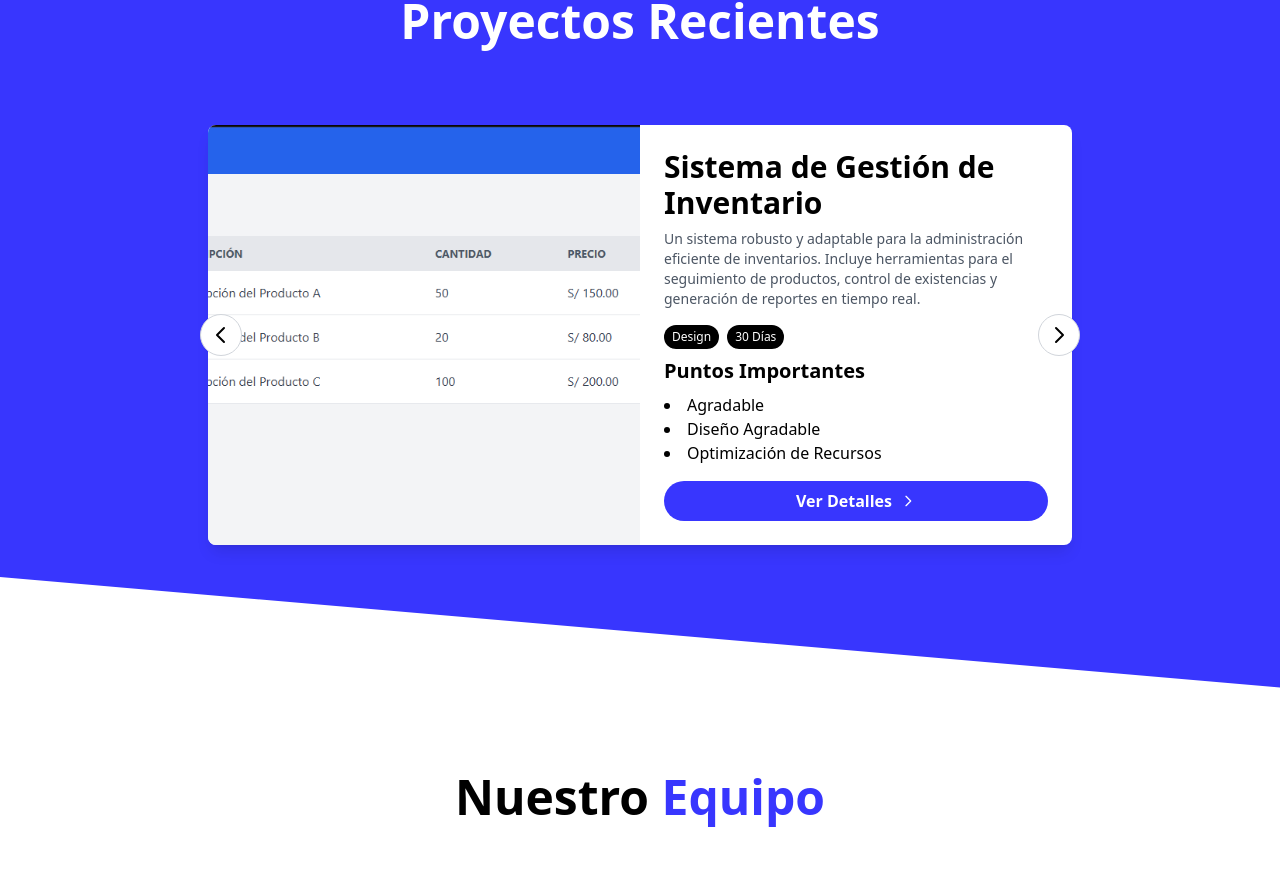
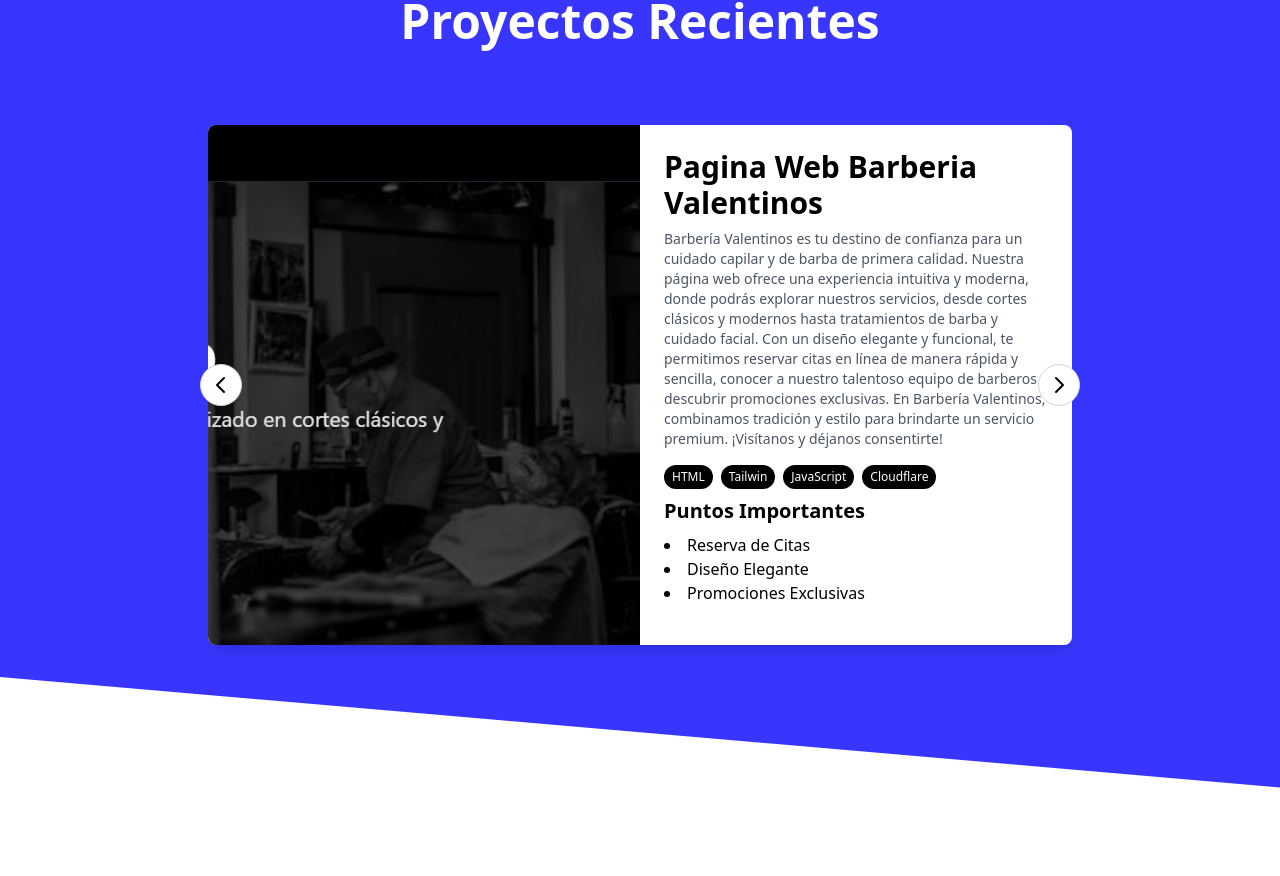
Before and after one commit to BarretoPalacios/Web-Empresa-BBS, a React (Vite) app: page / in a window 1280 px wide. Shown: the part 1899-2775 px from the top of the page. Built offline with nearby package versions, Linux system fonts and the light colour scheme; a web font is replaced by a local one.

Commit message:
pagina actualizada 05-03-2025

```diff
--- a/src/component/Carrusel.jsx
+++ b/src/component/Carrusel.jsx
@@ -3,25 +3,32 @@
 const Carrusel = () => {
   const projects = [
     {
-      "title": "Sistema de Convenios",
-      "description": "Una plataforma para gestionar y facilitar los convenios entre diferentes entidades, optimizando el control de inventario y reduciendo el margen de error en conteos y registros.",
-      "tags": ["Sitio Web", "47 Días"],
-      "important": ["Agradable", "Optimizaciones de Tiempo", "Diseño Agradable"],
-      "image": "/imgs/projecto1.png"
+      "title": "Sitio Web de Sistemas contra Incendios",
+      "description": "El proyecto 'Sitio Web de Sistemas contra Incendios' consiste en el desarrollo de una plataforma digital informativa y funcional dedicada a la promoción, venta y asesoría de sistemas de prevención y protección contra incendios. El sitio incluirá catálogos de productos, guías de instalación, normativas de seguridad, y un apartado de contacto para consultas técnicas. Su objetivo es ser una herramienta clave para profesionales y empresas del sector, ofreciendo soluciones integrales y actualizadas en materia de seguridad contra incendios.",
+      "tags": ["React Vite", "Tailwin", "Cloudflare"],
+      "important": ["Catálogos de Productos", "Guías de Instalación", "Normativas de Seguridad"],
+      "image": "/imgs/projects/image.png"
     },
     {
-      "title": "Sistema de Gestión de Inventario",
-      "description": "Un sistema robusto y adaptable para la administración eficiente de inventarios. Incluye herramientas para el seguimiento de productos, control de existencias y generación de reportes en tiempo real.",
-      "tags": ["Design", "30 Días"],
-      "important": ["Agradable", "Diseño Agradable", "Optimización de Recursos"],
-      "image": "/imgs/projecto2.png"
+      "title": "Pagina Web Barberia Valentinos",
+      "description": "Barbería Valentinos es tu destino de confianza para un cuidado capilar y de barba de primera calidad. Nuestra página web ofrece una experiencia intuitiva y moderna, donde podrás explorar nuestros servicios, desde cortes clásicos y modernos hasta tratamientos de barba y cuidado facial. Con un diseño elegante y funcional, te permitimos reservar citas en línea de manera rápida y sencilla, conocer a nuestro talentoso equipo de barberos y descubrir promociones exclusivas. En Barbería Valentinos, combinamos tradición y estilo para brindarte un servicio premium. ¡Visítanos y déjanos consentirte!",
+      "tags": ["HTML", "Tailwin", "JavaScript", "Cloudflare"],
+      "important": ["Reserva de Citas", "Diseño Elegante", "Promociones Exclusivas"],
+      "image": "/imgs/projects/p4-img.jpg"
     },
     {
-      "title": "Sistema Control de Agua",
-      "description": "Plataforma diseñada para el monitoreo y control del consumo de agua en infraestructuras urbanas. Ofrece alertas y reportes de uso, promoviendo el ahorro y la sostenibilidad.",
-      "tags": ["Development", "60 Días"],
-      "important": ["Optimizaciones de Tiempo", "Diseño Agradable", "Control de Recursos Naturales"],
-      "image": "/imgs/projecto3.jpg"
+      "title": "Landing Page para la gestión de presupuestos",
+      "description": "¡Próximamente! Estamos trabajando en una Landing Page de Gestión de Presupuestos que revolucionará la forma en que organizas tus finanzas. Este proyecto, actualmente en construcción, te ofrecerá herramientas intuitivas para crear, monitorear y optimizar tu presupuesto personal o empresarial. Con gráficos claros, alertas personalizadas y consejos prácticos, te ayudaremos a tomar el control de tus finanzas de manera sencilla. ¡Mantente atento! Pronto tendrás acceso a esta plataforma diseñada para simplificar tu vida financiera.",
+      "tags": ["React.js Vite", "FastAPI", "MongoDB", "Digital Ocean"],
+      "important": ["Gráficos Claros", "Alertas Personalizadas", "Consejos Prácticos"],
+      "image": "/imgs/projects/p6-img.jpg"
+    },
+    {
+      "title": "Sistema y Pagina Web para La Casa de Salam",
+      "description": "En La Casa de Salam, hemos desarrollado un Sistema de Venta de Productos para Mascotas que lo tiene todo. Nuestra plataforma está diseñada para ofrecer una experiencia de compra fácil y rápida, con una amplia variedad de productos para todo tipo de mascotas: alimentos, accesorios, juguetes, medicamentos y más. Con un diseño intuitivo y seguro, los clientes pueden explorar categorías, filtrar por necesidades específicas y realizar compras en pocos clics. Además, incluimos funcionalidades como recomendaciones personalizadas, envíos rápidos y un sistema de seguimiento de pedidos. La Casa de Salam es la solución perfecta para quienes buscan lo mejor para sus mascotas.",
+      "tags": ["React.js Vite", "Tailwin", "FastAPI", "Posgre SQL", "Render"],
+      "important": ["Experiencia de Compra Fácil", "Recomendaciones Personalizadas", "Seguimiento de Pedidos"],
+      "image": "/imgs/projects/p11-img.jpg"
     }
   ]
 
@@ -112,12 +119,7 @@
               ))}
               </ul>
             </div>
-            <button className="w-full bg-[#3836FE] hover:bg-blue-700 text-white font-bold py-2 px-4 rounded-full flex items-center justify-center">
-              Ver Detalles
-              <svg className="w-4 h-4 ml-2" fill="none" stroke="currentColor" viewBox="0 0 24 24" xmlns="http://www.w3.org/2000/svg">
-                <path strokeLinecap="round" strokeLinejoin="round" strokeWidth={2} d="M9 5l7 7-7 7" />
-              </svg>
-            </button>
+
           </div>
         </div>
       </div>
--- a/src/pages/MorePage.jsx
+++ b/src/pages/MorePage.jsx
@@ -62,7 +62,7 @@
         Historia
       </h3>
       <p className="w-full p-4 md:max-w-2xl  m-auto">
-        Nova Solutions nació con la firme convicción de que no solo los adultos
+        Nova Solutions RUC:20613267493 nació con la firme convicción de que no solo los adultos
         pueden lograr grandes cosas. Creemos que todo lo que se necesita es un
         objetivo que inspire nuestra mente y corazón, y, por supuesto, mucho
         esfuerzo. Somos un grupo de jóvenes con una visión a largo plazo,
```
